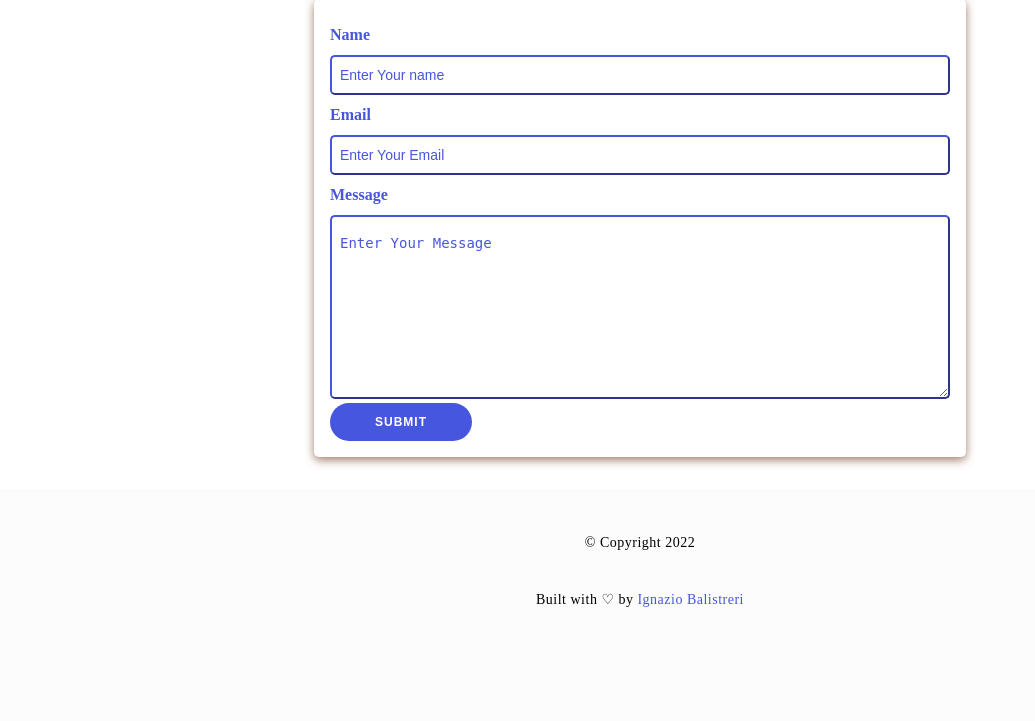
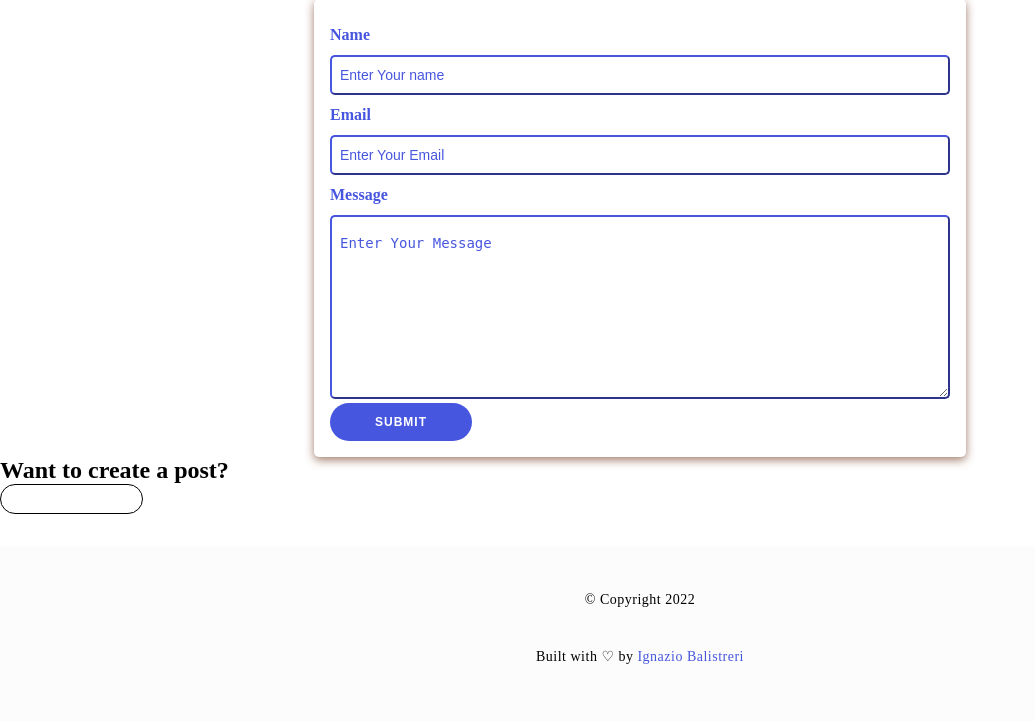
Before and after one commit to Ignazio-00/Portfolio, a Flask app: page / in a window 1280 px wide. Shown: the part 2110-2831 px from the top of the page, without its empty margins (0-1035 px from the left). Before the commit the page ends 2717 px from the top, so only its background shows below. Run offline with Flask 2, Linux system fonts and the light colour scheme; a user stored in the database is signed in.

Commit message:
Add templating file for all the posts + posts file

```diff
--- a/website/templates/base.html
+++ b/website/templates/base.html
@@ -66,9 +66,15 @@
     {% if messages %}
       {% for category, message in messages %}
         {% if category == "error" %}
+        <div class="alert alert-danger alert-dismissible fade show" role="alert">
           {{ message }}
+          <button type="button" class="btn-close" data-bs-dismiss="alert"></button>
+        </div>
         {% else %}
+        <div class="alert alert-success alert-dismissible fade show" role="alert">
           {{ message }}
+          <button type="button" class="btn-close" data-bs-dismiss="alert"></button>
+        </div>
         {% endif %}
       {% endfor %}
     {% endif %}
--- a/website/templates/index.html
+++ b/website/templates/index.html
@@ -2,7 +2,7 @@
 <body>
   <!-- Navbar -->
   <nav>
-    <h1>Ignazio Balistreri</h1>
+    <h1> Ignazio Balistreri </h1>
     <ul class="navigation">
       <li><a href="#about" class="nav-link">About</a></li>
       <li><a href="#skills" class="nav-link">Skills</a></li>
@@ -151,6 +151,13 @@
     </div>
   </section>
 
+  <!-- Create a post button -->
+  <section class="create-post-section" id="create-post-section">
+    <h2>Want to create a post?</h2>
+    <div>
+      <a href="/create-post"><button type="button" class="btn btn-primary btn-lg">Create a Post</button></a>
+    </div>
+  </section>
   <!-- Socials -->
   <div class="socials">
     <a href="#" target="_blank">
--- a/website/views.py
+++ b/website/views.py
@@ -30,3 +30,32 @@
             return redirect(url_for("views.index"))
     posts = Post.query.all()
     return render_template("create_post.html", user=current_user, posts=posts)
+
+# Check if Person is authorized to delete post via id
+@views.route("/delete-post/<id>")
+@login_required
+def delete_post(id):
+    post = Post.query.filter_by(id).first
+
+    if not post:
+        flash("Post does not exist.", category="error")
+    elif current_user.id != post.id:
+        flash("Permission do delete post denied.", category="error")
+    else:
+        db.session.delete(post)
+        db.session.commit()
+        flash("Post deleted.", category="success")
+
+    return redirect(url_for("views.index"))
+
+@views.route("/posts/<username>")
+@login_required
+def posts(username):
+    user = User.query.filter_by(username=username).first()
+
+    if not user:
+        flash("User does not exist.", category="error")
+        return redirect(url_for("views.index"))
+
+    posts = Post.query.filter_by(author=user.id).all()
+    return render_template("posts.html", user=current_user, posts=posts, username=username)
```
Also changed, not shown: website/templates/create_post.html (+2 -25 lines), website/templates/posts.html (added, +7 -0 lines), website/templates/posts_div.html (added, +37 -0 lines), website/database.db.
